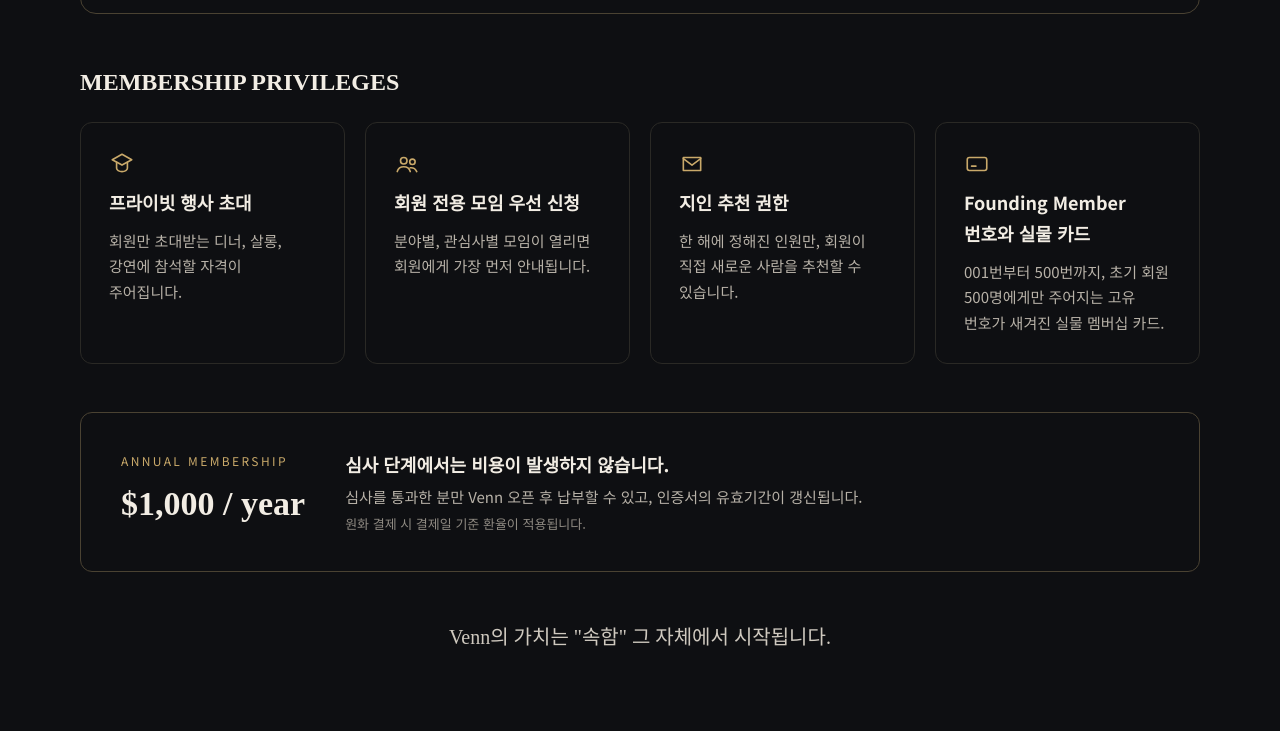
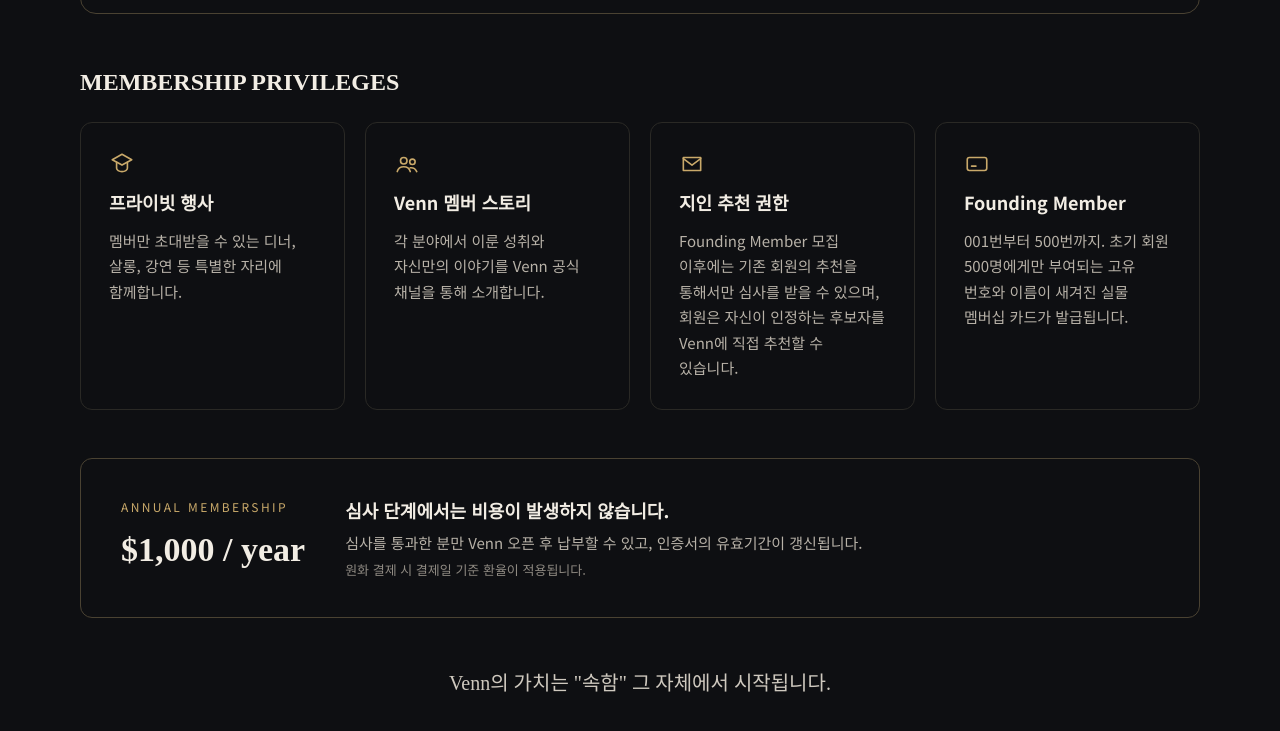
Before and after one commit to gitit-emkoo/venn, a plain HTML site: page index.html in a window 1280 px wide. Shown: the part 3824-4555 px from the top of the page. Drawn offline with Linux system fonts and the light colour scheme.

Commit message:
멤버십 혜택, 원칙 03, FAQ, 초대장 안내 문구 수정
Co-Authored-By: Claude Opus 5.5 <noreply@anthropic.com>
Claude-Session: https://claude.ai/code/session_01CgbrnWWun3QPzY7BXayvVj

```diff
--- a/index.html
+++ b/index.html
@@ -108,7 +108,7 @@
     <div>
       <div class="prin"><span>01</span>사회적 성과가 검증된 사람만 함께합니다</div>
       <div class="prin"><span>02</span>등급도, 서열도 없습니다</div>
-      <div class="prin"><span>03</span>관계는 수락으로 시작됩니다</div>
+      <div class="prin"><span>03</span>다른 분야의 성취자들과 연결됩니다</div>
     </div>
   </div>
 </section>
@@ -234,23 +234,23 @@
       <div class="grid">
         <div class="fcard">
           <svg width="26" height="26" viewBox="0 0 24 24" fill="none" stroke="#C9A96A" stroke-width="1.5" stroke-linecap="round" stroke-linejoin="round" aria-hidden="true"><path d="M3 8l9-5 9 5-9 5-9-5z"/><path d="M7 10.5V16c0 1.5 2.2 3 5 3s5-1.5 5-3v-5.5"/></svg>
-          <h4>프라이빗 행사 초대</h4>
-          <p>회원만 초대받는 디너, 살롱, 강연에 참석할 자격이 주어집니다.</p>
+          <h4>프라이빗 행사</h4>
+          <p>멤버만 초대받을 수 있는 디너, 살롱, 강연 등 특별한 자리에 함께합니다.</p>
         </div>
         <div class="fcard">
           <svg width="26" height="26" viewBox="0 0 24 24" fill="none" stroke="#C9A96A" stroke-width="1.5" stroke-linecap="round" stroke-linejoin="round" aria-hidden="true"><circle cx="9" cy="9" r="3"/><circle cx="17" cy="10" r="2.5"/><path d="M3 19c.8-3 3.2-4.5 6-4.5s5.2 1.5 6 4.5M15 15.5c2.6-.3 4.8.9 6 3.5"/></svg>
-          <h4>회원 전용 모임 우선 신청</h4>
-          <p>분야별, 관심사별 모임이 열리면 회원에게 가장 먼저 안내됩니다.</p>
+          <h4>Venn 멤버 스토리</h4>
+          <p>각 분야에서 이룬 성취와 자신만의 이야기를 Venn 공식 채널을 통해 소개합니다.</p>
         </div>
         <div class="fcard">
           <svg width="26" height="26" viewBox="0 0 24 24" fill="none" stroke="#C9A96A" stroke-width="1.5" stroke-linecap="round" stroke-linejoin="round" aria-hidden="true"><path d="M4 6h16v12H4z"/><path d="M4 7l8 6 8-6"/></svg>
           <h4>지인 추천 권한</h4>
-          <p>한 해에 정해진 인원만, 회원이 직접 새로운 사람을 추천할 수 있습니다.</p>
+          <p>Founding Member 모집 이후에는 기존 회원의 추천을 통해서만 심사를 받을 수 있으며, 회원은 자신이 인정하는 후보자를 Venn에 직접 추천할 수 있습니다.</p>
         </div>
         <div class="fcard">
           <svg width="26" height="26" viewBox="0 0 24 24" fill="none" stroke="#C9A96A" stroke-width="1.5" stroke-linecap="round" stroke-linejoin="round" aria-hidden="true"><rect x="3" y="6" width="18" height="12" rx="2"/><path d="M7 14h4"/></svg>
-          <h4>Founding Member 번호와 실물 카드</h4>
-          <p>001번부터 500번까지, 초기 회원 500명에게만 주어지는 고유 번호가 새겨진 실물 멤버십 카드.</p>
+          <h4>Founding Member</h4>
+          <p>001번부터 500번까지. 초기 회원 500명에게만 부여되는 고유 번호와 이름이 새겨진 실물 멤버십 카드가 발급됩니다.</p>
         </div>
       </div>
     </div>
@@ -276,8 +276,8 @@
     <div>
       <div class="faq-item"><h3>가입 기준이 무엇인가요?</h3><p>경제적·사회적·전문적·사업적 성취 중 각 분야에서 객관적으로 확인 가능한 성취를 기준으로 합니다. 세부 기준은 공개하지 않습니다.</p></div>
       <div class="faq-item"><h3>개인정보는 어떻게 보호되나요?</h3><p>어떤 경로로 가입했는지는 다른 회원에게 공개되지 않습니다. 대화는 상대가 수락해야 시작되고 연락처는 공개되지 않으며, 무엇을 보여줄지는 본인이 정합니다. 심사 서류는 심사 후 파기합니다.</p></div>
-      <div class="faq-item"><h3>Venn은 언제 열리나요?</h3><p>2026년 12월 28일에 열립니다. 자격이 확인된 분께는 초대장이 도착합니다.</p></div>
-      <div class="faq-item"><h3>Venn은 어디서 받을 수 있나요?</h3><p>Venn은 앱스토어에서 찾을 수 없습니다. 자격이 확인된 회원에게만 전용 설치 경로와 개인 Venn Key가 따로 전달됩니다.</p></div>
+      <div class="faq-item"><h3>Venn은 언제 시작하나요?</h3><p>2026년 12월 28일에 공식 출범합니다. 자격이 확인된 분께 사전에 초대장을 보내드립니다.</p></div>
+      <div class="faq-item"><h3>Venn 앱은 어디서 받을 수 있나요?</h3><p>Venn은 앱스토어에서 찾을 수 없습니다. 자격이 확인된 회원에게만 전용 경로와 개인 Venn Key가 개별 전달됩니다.</p></div>
     </div>
   </div>
 </section>
```
Also changed, not shown: thanks.html (+1 -1 lines).
